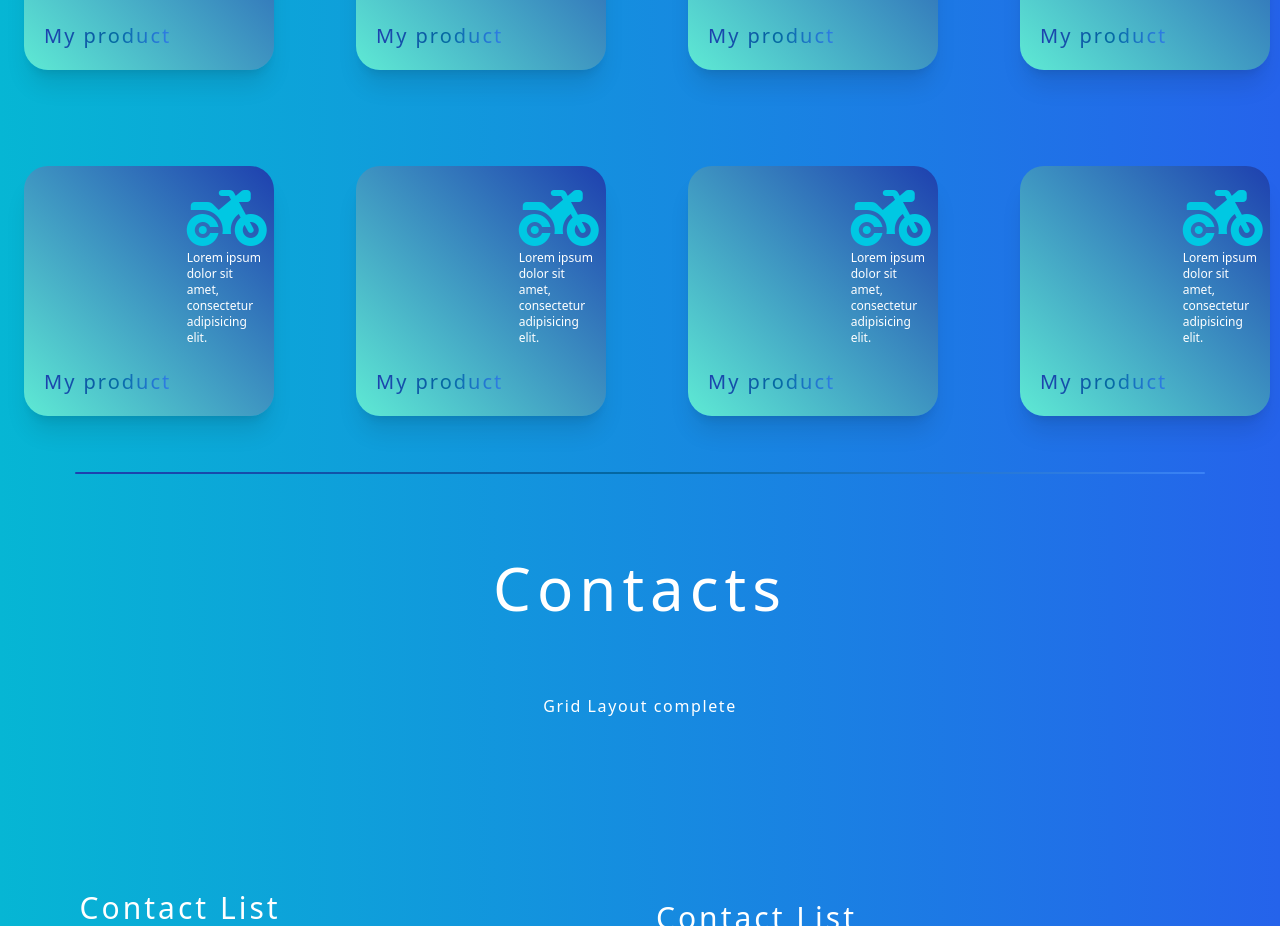
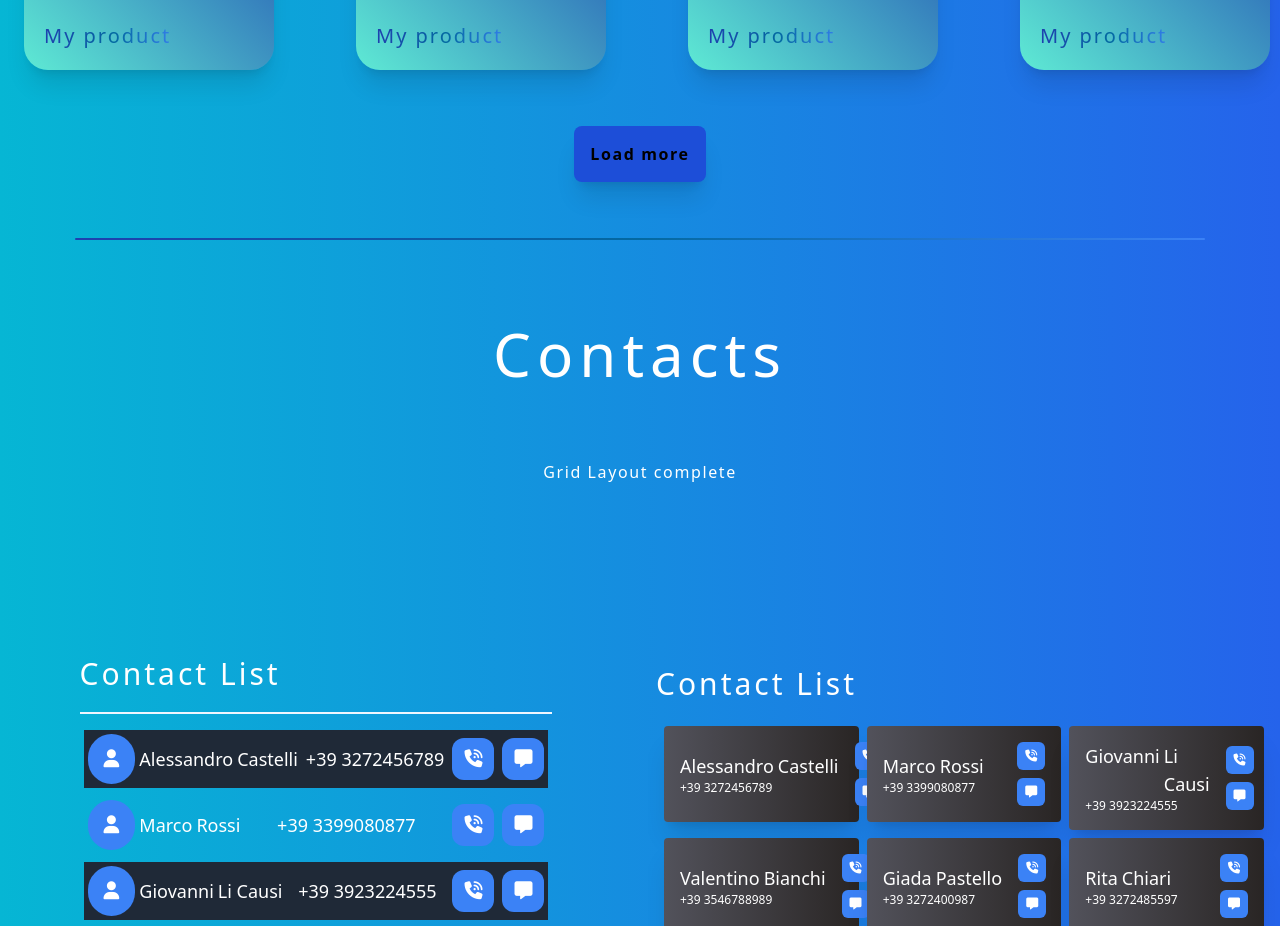
Before and after one commit to AlexCastels/Learning-Tailwind, an Angular app: page / in a window 1280 px wide. Shown: the part 3420-4346 px from the top of the page. Built offline with nearby package versions, Linux system fonts and the light colour scheme; a web font is replaced by a local one.

Commit message:
Added Load More in grid component

```diff
--- a/src/app/components/grid/grid.component.html
+++ b/src/app/components/grid/grid.component.html
@@ -2,7 +2,7 @@
     <h1 class="text-6xl font-medium tracking-widest text-white">Showcase</h1>
     <h5 class="font-medium tracking-widest text-white">Responsive with Grid</h5>
     <div class="grid sm:grid-cols-2 xl:grid-cols-4 gap-16 xl:gap-24">
-        <div *ngFor="let item of items">
+        <div *ngFor="let item of items.slice(0 , imagePerRow)">
             <div class="grid gap-1 grid-cols-3 grid-rows-3 w-[250px] h-[250px] rounded-3xl p-5 bg-gradient-to-tr from-teal-300 to-blue-800 shadow-xl">
                 <p class="row-start-4 col-start-1 col-end-3 text-xl font-medium tracking-widest text-transparent bg-clip-text bg-gradient-to-r from-blue-800 via-sky-700 to-blue-500">My product</p>
                 <div class="col-start-3">
@@ -12,13 +12,18 @@
             </div>
         </div>
     </div>
+    <button *ngIf="imagePerRow < items.length" (click)="next()" class="bg-blue-700 shadow-xl rounded-lg p-4 font-semibold tracking-widest hover:bg-sky-400 hover:text-white hover:scale-125 transition-all cursor-pointer">Load more</button>
+    <p *ngIf="imagePerRow >= items.length" class="text-xl font-semibold tracking-widest text-white">Nothing to see..</p>
     <div class="h-[2px] w-11/12 bg-gradient-to-r from-blue-800 via-sky-700 to-blue-500 rounded-xl"></div>
 </div>
 
 <!--
-    <p class="absolute bottom-5 left-5 text-xl font-medium tracking-widest text-white ">My product</p>
-    <div>
-        <i class="absolute top-6 right-6  fa-solid fa-motorcycle fa-4x" style="color: #1c407d;"></i>
-        <p class="absolute top-24 right-5 text-xs w-20 text-white ">Lorem ipsum dolor sit amet, consectetur adipisicing elit.</p>
-    </div>
+
+    viene effettuato uno slice nell'array di elementi, da 0 ad un valore definito in una variabile
+
+    tramite next() questa variabile viene incrementata di volta in volta per quanti elementi voglio mostrare (4)
+
+    la condizione per il msg: se la variabile dinamica è maggiore o uguale alla lunghezza totale viene rimosso
+    il btn e viene mostrato un messaggio, questo perchè significa che gli elementi nell'array sono tutti caricati
+
 -->
--- a/src/app/components/grid/grid.component.ts
+++ b/src/app/components/grid/grid.component.ts
@@ -1,11 +1,12 @@
 import {Component} from '@angular/core';
-import {NgForOf} from "@angular/common";
+import {NgForOf, NgIf} from "@angular/common";
 
 @Component({
     selector: 'app-grid',
     standalone: true,
     imports: [
-        NgForOf
+        NgForOf,
+        NgIf
     ],
     templateUrl: './grid.component.html',
     styleUrl: './grid.component.css'
@@ -20,5 +21,27 @@ export class GridComponent {
         {box : 6},
         {box : 7},
         {box : 8},
+        {box : 9},
+        {box : 10},
+        {box : 11},
+        {box : 12},
     ]
+
+    constructor() {}
+
+    private _imagePerRow : number = 4
+
+    get imagePerRow() : number {
+        return this._imagePerRow
+    }
+
+    set imagePerRow(value : number){
+        this._imagePerRow = this._imagePerRow + value
+    }
+
+    next() : void{
+        this.imagePerRow = this._imagePerRow
+    }
+
+    //rifacendomi all'useState di react, poter aggiornare una variabile dinamicamente
 }
```
